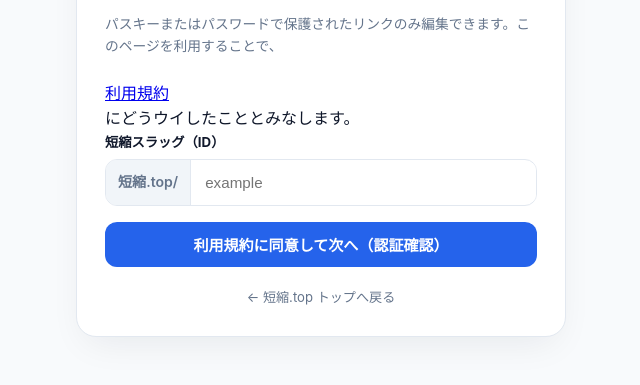
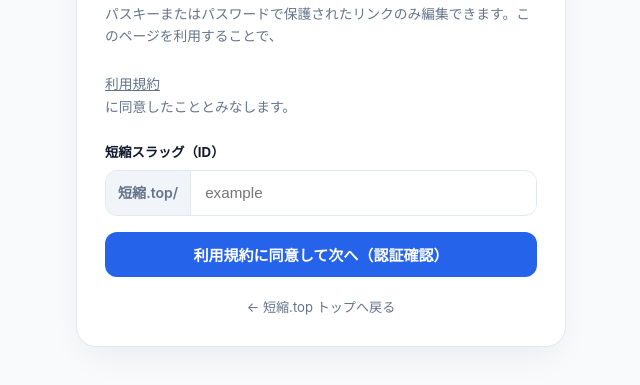
Before and after one commit to sirius2-cheetah/tanshuku, a plain HTML site: page link-edit/index.html in a window 1280 px wide. Shown: the part 285-670 px from the top of the page, without its empty margins (319-959 px from the left). Drawn offline with Linux system fonts and the light colour scheme.

Commit message:
Update index.html

```diff
--- a/link-edit/index.html
+++ b/link-edit/index.html
@@ -396,7 +396,7 @@
     </div>
 
     <h1>リンクの転送先を変更</h1>
-    <p class="subtitle">パスキーまたはパスワードで保護されたリンクのみ編集できます。このページを利用することで、</p><a href=/../利用規約.html>利用規約</a><p>にどうウイしたこととみなします。</p>
+    <p class="subtitle">パスキーまたはパスワードで保護されたリンクのみ編集できます。このページを利用することで、</p><a href=/../利用規約.html class="subtitle">利用規約</a><p class="subtitle">に同意したこととみなします。</p>
 
     <!-- ステップ1: ID検索 -->
     <div id="step-slug">
```
